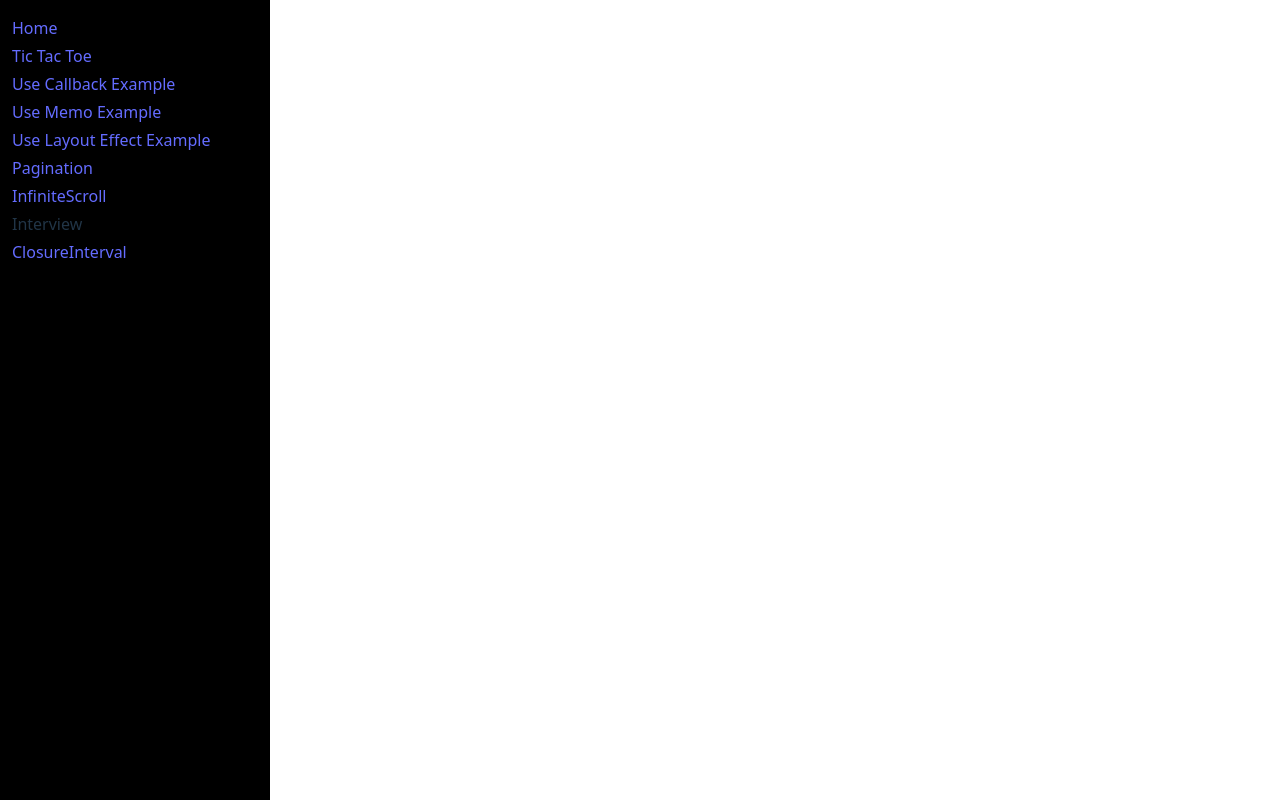
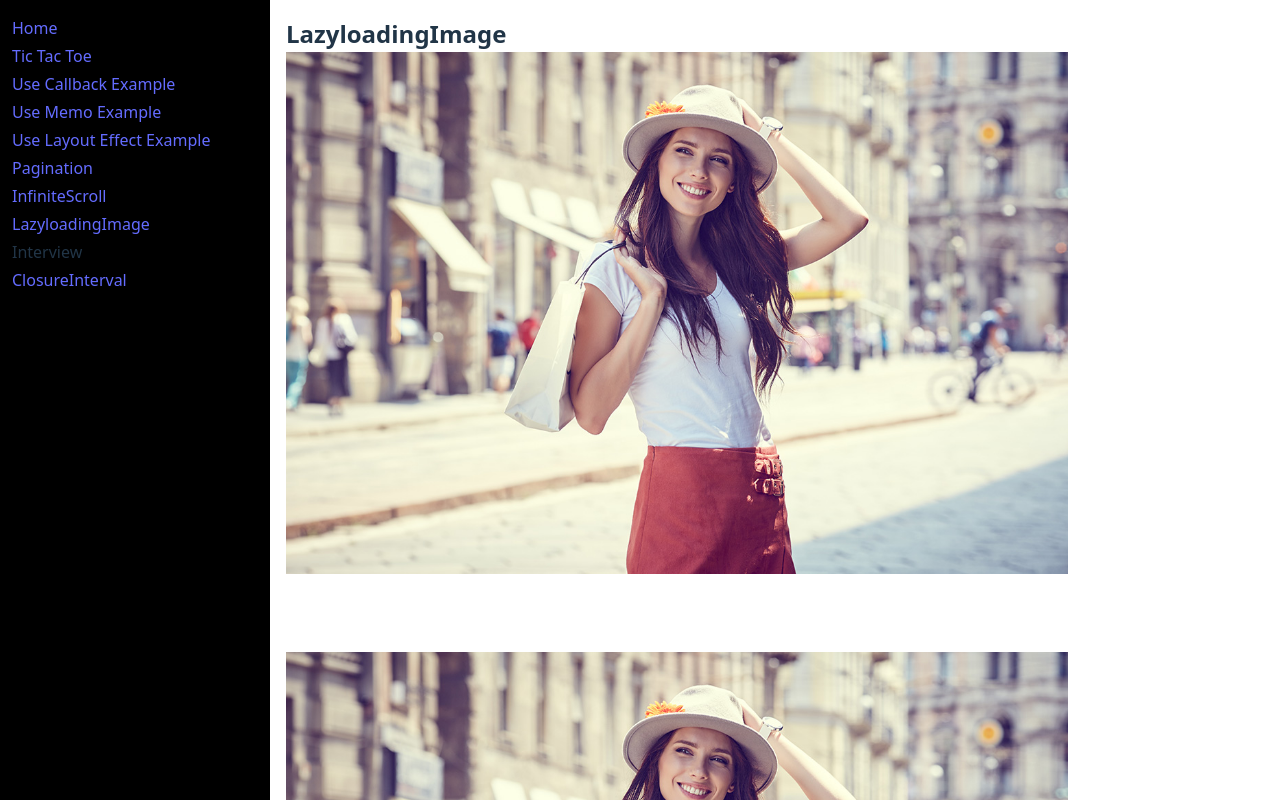
Before and after one commit to g-abhishek/vite-react, a React (Vite) app in the folder vite-react/: page /lazy-loading-image in a window 1280 px wide. Shown: the top 800 px of the page. Built offline with nearby package versions, Linux system fonts and the light colour scheme.

Commit message:
LAZY LOADING IMAGE

```diff
--- a/vite-react/src/App.jsx
+++ b/vite-react/src/App.jsx
@@ -1,4 +1,3 @@
-import { useState } from "react";
 import "./App.css";
 import TicTakToe from "./components/TicTacToe";
 import { Link, Route, Routes } from "react-router-dom";
@@ -9,6 +8,7 @@ import UseLayoutEffect from "./components/UseLayoutEffect";
 import Pagination from "./components/Pagination";
 import InfiniteScroll from "./components/InfiniteScroll";
 import ClosureInterval from "./components/Interview/ClosureInterval";
+import LazyloadingImage from "./components/LazyloadingImage";
 
 function App() {
   return (
@@ -22,12 +22,14 @@ function App() {
           <Link to={"/use-layout-effect"}>Use Layout Effect Example</Link>
           <Link to={"/pagination"}>Pagination</Link>
           <Link to={"/infinite-scroll"}>InfiniteScroll</Link>
+          <Link to={"/lazy-loading-image"}>LazyloadingImage</Link>
 
           <div>Interview</div>
           <Link to={"/closure-interval"}>ClosureInterval</Link>
         </div>
         <div className="main-content">
           <Routes>
+            <Route path="/lazy-loading-image" element={<LazyloadingImage />} />
             <Route path="/closure-interval" element={<ClosureInterval />} />
             <Route path="/infinite-scroll" element={<InfiniteScroll />} />
             <Route path="/pagination" element={<Pagination />} />
--- a/vite-react/src/components/Interview/ClosureInterval.jsx
+++ b/vite-react/src/components/Interview/ClosureInterval.jsx
@@ -16,7 +16,7 @@ const ClosureInterval = () => {
       console.log("Interval cleared");
       clearInterval(interval);
     };
-  }, [cunt]); // add "count" here to fix the closure issue
+  }, []); // add "count" here to fix the closure issue
 
   return (
     <div>
--- /dev/null
+++ b/vite-react/src/components/LazyloadingImage/LazyImage.jsx
@@ -0,0 +1,31 @@
+import { useEffect, useRef, useState } from "react";
+
+const LazyImage = ({ src = "", alt = "" }) => {
+  const imgRef = useRef();
+  const [isVisible, setVisible] = useState(false);
+
+  useEffect(() => {
+    const observer = new IntersectionObserver(
+      ([entries]) => {
+        if (entries.isIntersecting) {
+          console.log("entries >>>>>", entries);
+          setVisible(true);
+          observer.disconnect(); // Stop observing after it becomes visible
+        }
+      },
+      {
+        threshold: 0.5,
+      }
+    );
+
+    observer.observe(imgRef.current);
+  }, []);
+
+  return (
+    <div style={{ minWidth: "200px", minHeight: "600px", maxWidth: "80%" }} ref={imgRef}>
+      {isVisible && <img src={src} alt={alt} style={{ width: "100%" }} />}
+    </div>
+  );
+};
+
+export default LazyImage;
--- /dev/null
+++ b/vite-react/src/components/LazyloadingImage/index.jsx
@@ -0,0 +1,28 @@
+import Playground from "../../assets/playground.JPG";
+import LazyImage from "./LazyImage";
+
+const LazyloadingImage = () => {
+  return (
+    <div>
+      <h2>LazyloadingImage</h2>
+      <LazyImage src={Playground} alt="Loading..." />
+      <LazyImage src={Playground} alt="Loading..." />
+      <LazyImage src={Playground} alt="Loading..." />
+      <LazyImage src={Playground} alt="Loading..." />
+      <LazyImage src={Playground} alt="Loading..." />
+      <LazyImage src={Playground} alt="Loading..." />
+      <LazyImage src={Playground} alt="Loading..." />
+      <LazyImage src={Playground} alt="Loading..." />
+      <LazyImage src={Playground} alt="Loading..." />
+      <LazyImage src={Playground} alt="Loading..." />
+      <LazyImage src={Playground} alt="Loading..." />
+      <LazyImage src={Playground} alt="Loading..." />
+      <LazyImage src={Playground} alt="Loading..." />
+      <LazyImage src={Playground} alt="Loading..." />
+      <LazyImage src={Playground} alt="Loading..." />
+      <LazyImage src={Playground} alt="Loading..." />
+    </div>
+  );
+};
+
+export default LazyloadingImage;
```
Also changed, not shown: vite-react/src/assets/playground.JPG (added).
